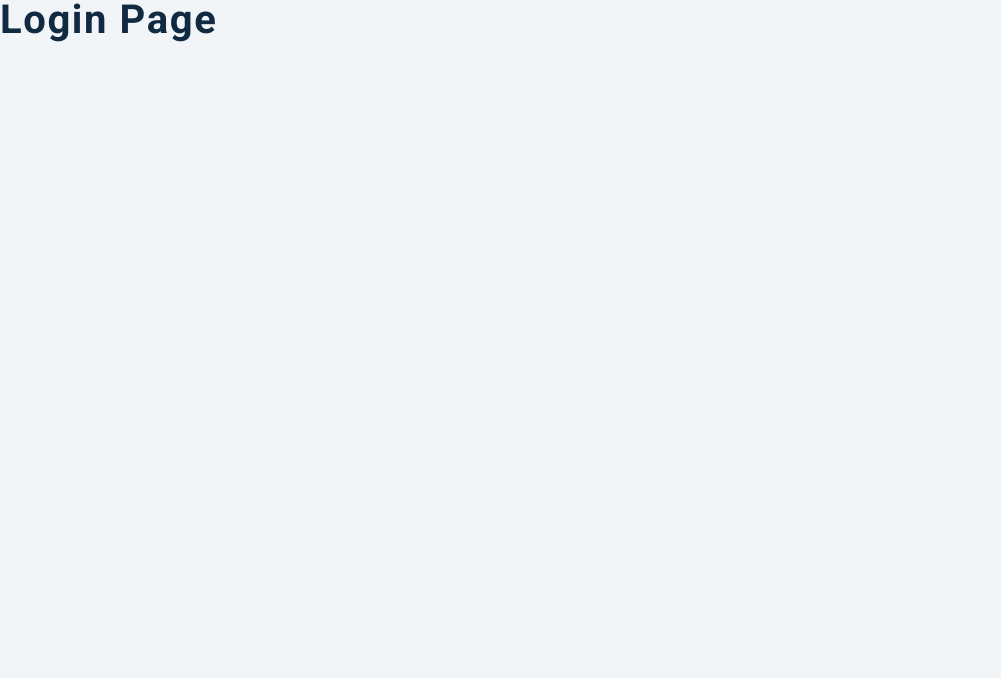
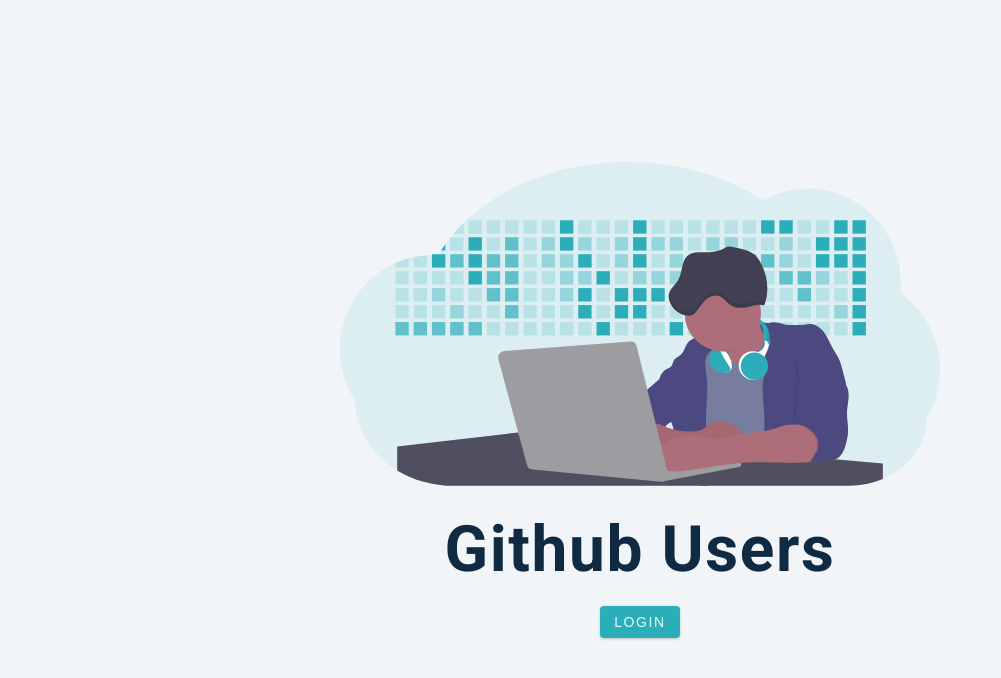
Before and after one commit to elshora97/Github_Users, a React (Create React App) app: page /login in a window 1280 px wide. Shown: the top 678 px of the page, without its empty margins (0-1001 px from the left). Built offline with nearby package versions, Linux system fonts and the light colour scheme.

Commit message:
Added Login Page

```diff
--- a/src/pages/Dashboard.js
+++ b/src/pages/Dashboard.js
@@ -1,11 +1,15 @@
-import React from 'react';
-import { Info, Repos, User, Search, Navbar } from '../components';
-import loadingImage from '../images/preloader.gif';
-import { GithubContext } from '../context/context';
+import React from "react";
+import { Info, Repos, User, Search, Navbar } from "../components";
+import loadingImage from "../images/preloader.gif";
+import { GithubContext } from "../context/context";
 const Dashboard = () => {
   return (
     <main>
-      <h2>Dashboard Page</h2>
+      <Navbar></Navbar>
+      <Search />
+      <Info />
+      <User />
+      <Repos />
     </main>
   );
 };
--- a/src/pages/Login.js
+++ b/src/pages/Login.js
@@ -1,9 +1,17 @@
-import React from 'react';
-import { useAuth0 } from '@auth0/auth0-react';
-import styled from 'styled-components';
-import loginImg from '../images/login-img.svg';
+import React from "react";
+import { useAuth0 } from "@auth0/auth0-react";
+import styled from "styled-components";
+import loginImg from "../images/login-img.svg";
 const Login = () => {
-  return <h2>login page</h2>;
+  return (
+    <Wrapper>
+      <div className="container">
+        <img src={loginImg} alt="login" />
+        <h1>github users</h1>
+        <button className="btn">login</button>
+      </div>
+    </Wrapper>
+  );
 };
 const Wrapper = styled.section`
   min-height: 100vh;
```
